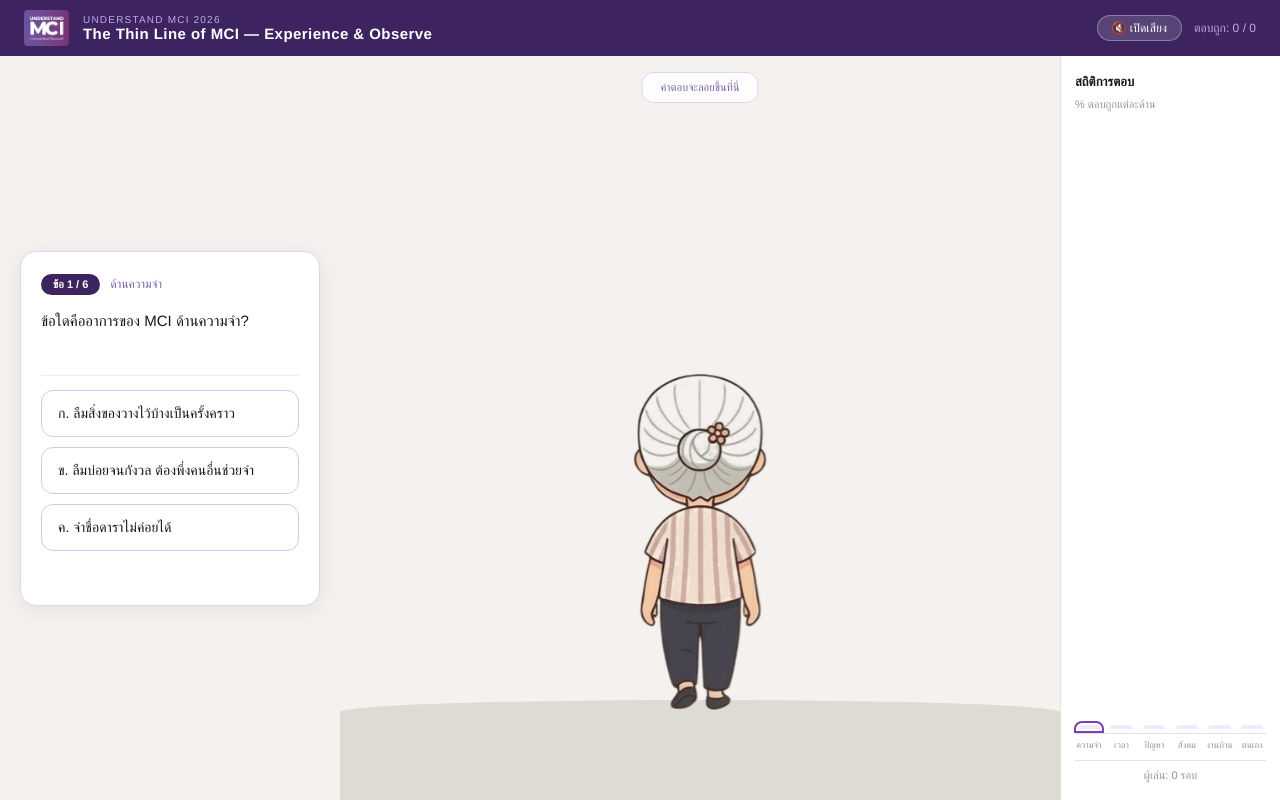
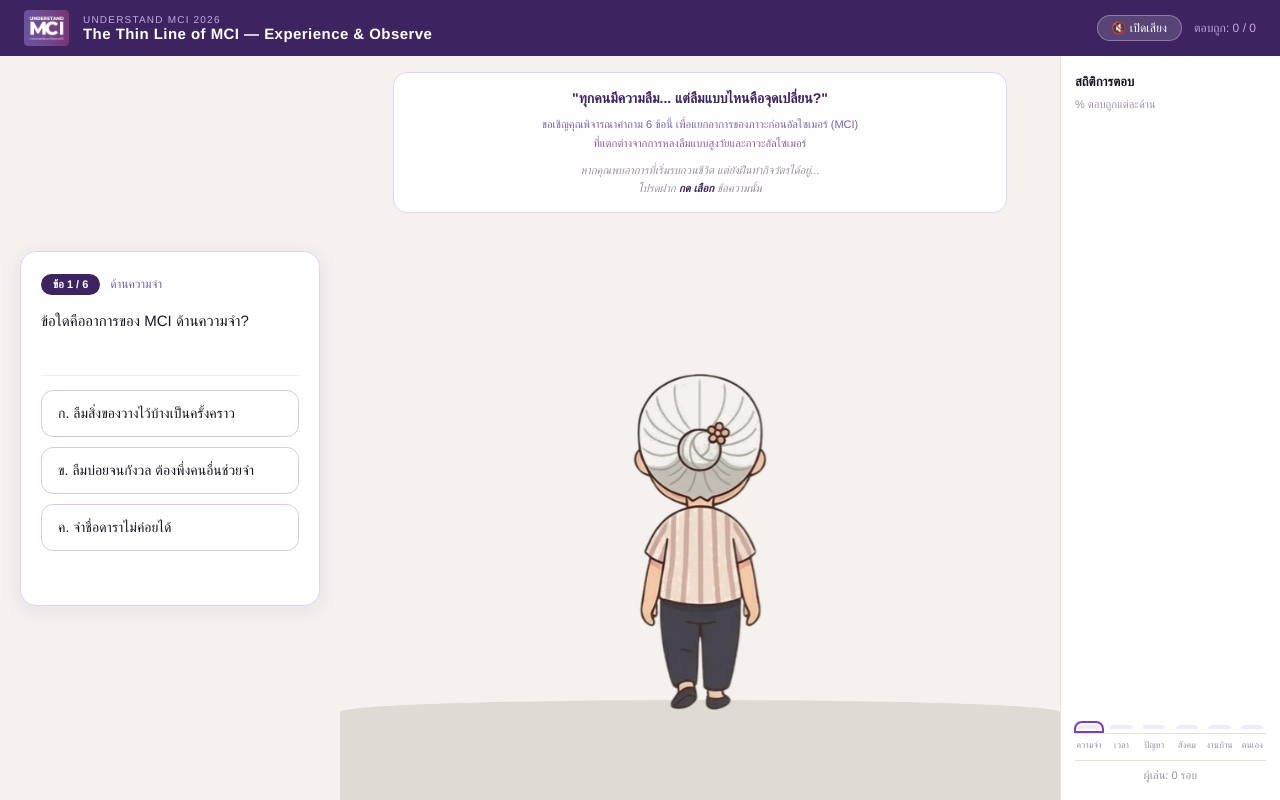
Before and after one commit to ecosystemteam-svg/exhibition-7-mci, a Next.js app: page /station in a window 1280 px wide. Built offline with nearby package versions, Linux system fonts and the light colour scheme.

Commit message:
Update page.tsx

```diff
--- a/app/station/page.tsx
+++ b/app/station/page.tsx
@@ -176,14 +176,18 @@ export default function StationPage() {
               <img src={GRANNY_SRC} style={{height:'42vh',width:'auto',display:'block'}} alt="granny"/>
             </div>
           </div>
+          <div style={{position:'absolute',top:16,left:'50%',transform:'translateX(-50%)',width:'80%',background:'rgba(255,255,255,.92)',border:'1px solid #e0d4f5',borderRadius:14,padding:'14px 18px',textAlign:'center',zIndex:20}}>
+            <div style={{fontSize:14,fontWeight:600,color:'#3d2460',lineHeight:1.6,marginBottom:6}}>"ทุกคนมีความลืม... แต่ลืมแบบไหนคือจุดเปลี่ยน?"</div>
+            <div style={{fontSize:11,color:'#7a5fa8',lineHeight:1.7}}>ขอเชิญคุณพิจารณาคำถาม 6 ข้อนี้ เพื่อแยกอาการของภาวะก่อนอัลไซเมอร์ (MCI)<br/>ที่แตกต่างจากการหลงลืมแบบสูงวัยและภาวะอัลไซเมอร์</div>
+            <div style={{fontSize:11,color:'#9a8fa0',marginTop:8,lineHeight:1.7,fontStyle:'italic'}}>หากคุณพบอาการที่เริ่มรบกวนชีวิต แต่ยังฝืนทำกิจวัตรได้อยู่...<br/>โปรดฝาก <strong style={{color:'#3d2460'}}>กด เลือก</strong> ข้อความนั้น</div>
+          </div>
+
           {words.map(w=>(
             <div key={w.id} style={{position:'absolute',left:`${w.x}%`,bottom:110,transform:'translateX(-50%)',fontSize:14,fontWeight:600,padding:'6px 16px',borderRadius:24,whiteSpace:'nowrap',animation:'floatUp 4s ease forwards',background:w.ok?'#E1F5EE':'#FCEBEB',color:w.ok?'#085041':'#501313',border:`1.5px solid ${w.ok?'#1D9E75':'#A32D2D'}`,pointerEvents:'none',zIndex:10}}>
               {w.word}
             </div>
           ))}
-          <div style={{position:'absolute',top:16,left:'50%',transform:'translateX(-50%)',background:'rgba(255,255,255,.85)',border:'1px solid #e0d4f5',borderRadius:12,padding:'8px 18px',textAlign:'center',zIndex:20}}>
-            <div style={{fontSize:11,color:'#7a5fa8'}}>คำตอบจะลอยขึ้นที่นี่</div>
-          </div>
+
         </div>
 
         {/* RIGHT - bar chart */}
```
